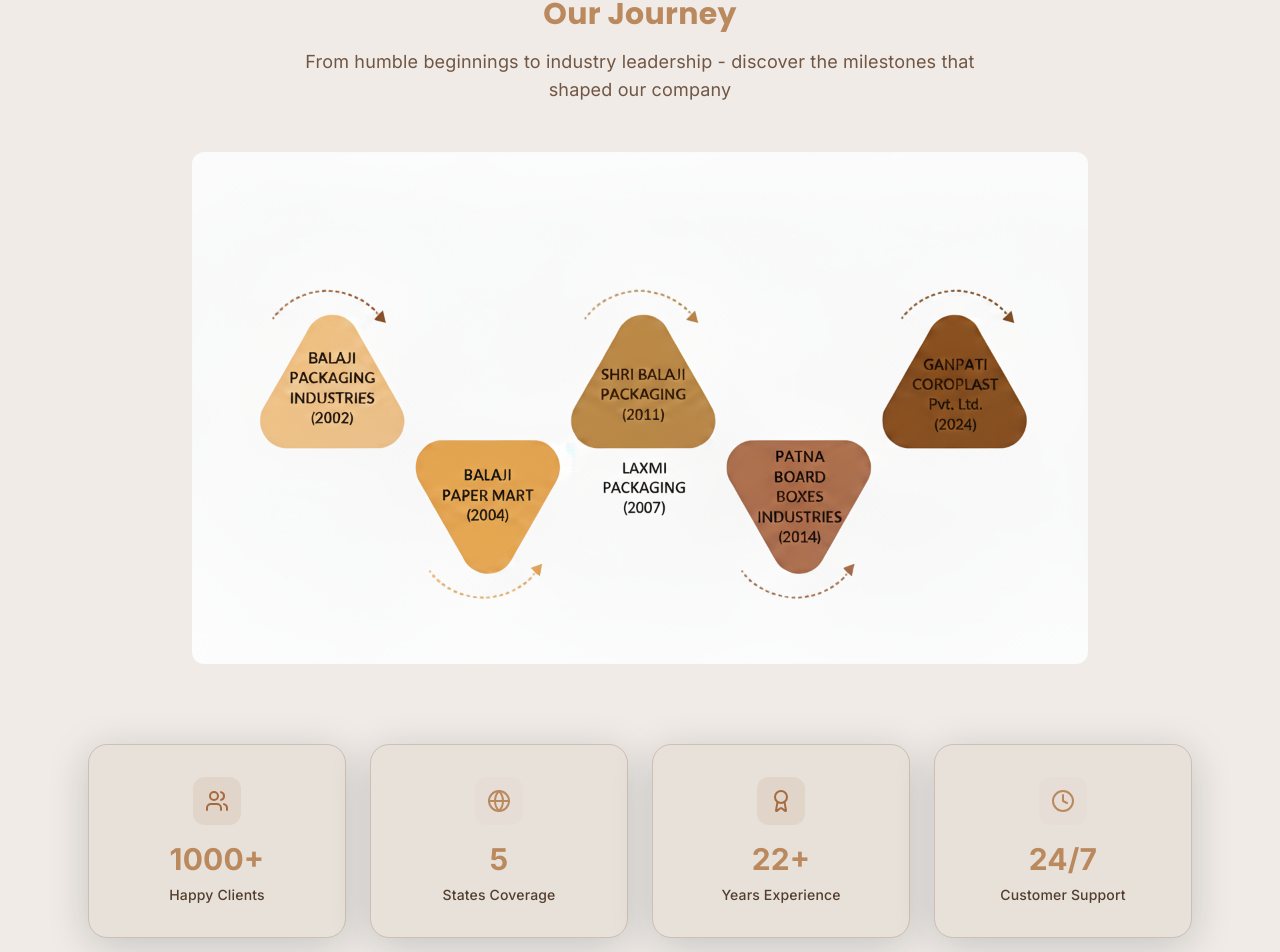
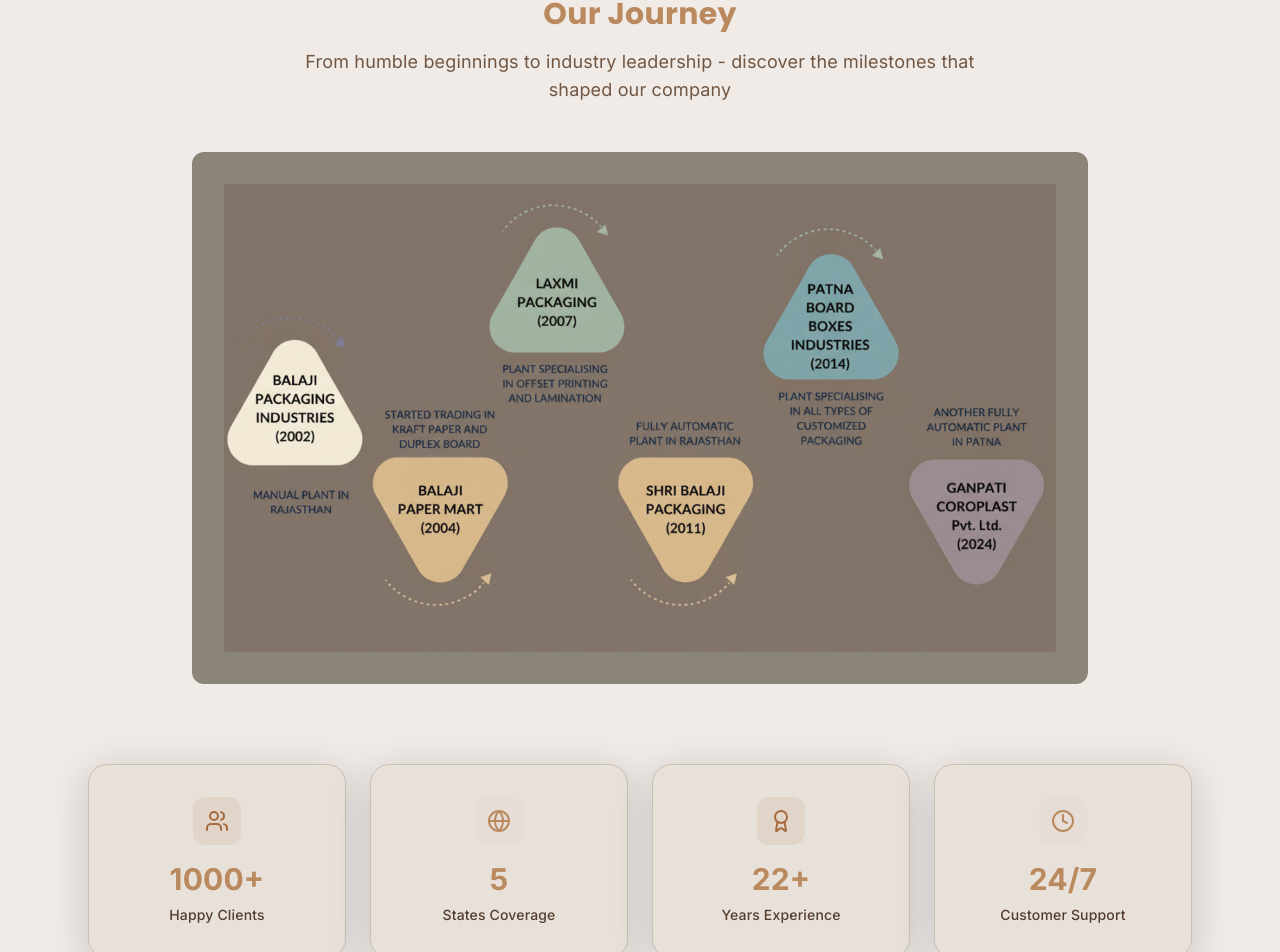
Before and after one commit to Balaji-Group/the-balaji-group, a React (Vite) app: page /#/about in a window 1280 px wide. Shown: the part 1025-1977 px from the top of the page. Built offline with nearby package versions, Linux system fonts and the light colour scheme.

Commit message:
Update "Our Journey" image to match background

```diff
--- a/src/components/About.tsx
+++ b/src/components/About.tsx
@@ -87,11 +87,11 @@ const About = () => {
               From humble beginnings to industry leadership - discover the milestones that shaped our company
             </p>
           </div>
-          <div className="w-full max-w-4xl mx-auto">
+          <div className="w-full max-w-4xl mx-auto bg-[#8b8578] p-8 rounded-xl">
             <img
-              src={withBase('/lovable-uploads/our-journey-consistent-design.png')}
+              src={withBase('/lovable-uploads/our-journey-final.png')}
               alt="Timeline of Balaji Group companies from 2002 to 2024 including Laxmi Packaging"
-              className="w-full h-auto object-contain rounded-xl mx-auto"
+              className="w-full h-auto object-contain mx-auto"
             />
           </div>
         </div>
```
Also changed, not shown: public/lovable-uploads/our-journey-final.png (added).
